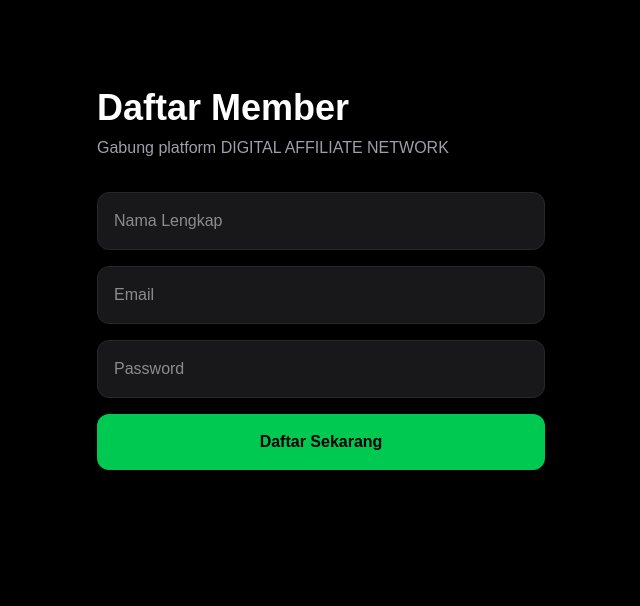
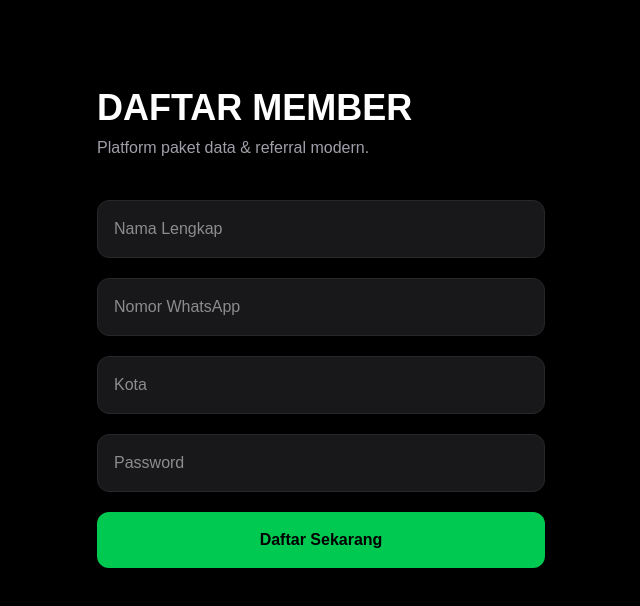
Before and after one commit to ibasnanna-sys/dan-app, a Next.js app: page /register in a window 1280 px wide. Shown: the top 606 px of the page, without its empty margins (319-959 px from the left). Built offline with nearby package versions, Linux system fonts and the light colour scheme; no server answers.

Commit message:
Refactor registration form with new fields

```diff
--- a/src/app/register/page.tsx
+++ b/src/app/register/page.tsx
@@ -4,61 +4,89 @@ import { useState } from "react"
 import { supabase } from "@/lib/supabase"
 
 export default function RegisterPage() {
-  const [name, setName] = useState("")
-  const [email, setEmail] = useState("")
+  const [nama, setNama] = useState("")
+  const [nomorHp, setNomorHp] = useState("")
+  const [kota, setKota] = useState("")
   const [password, setPassword] = useState("")
   const [loading, setLoading] = useState(false)
-  const [message, setMessage] = useState("")
+  const [pesan, setPesan] = useState("")
 
-  async function handleRegister() {
+  async function handleRegister(
+    e: React.FormEvent
+  ) {
+    e.preventDefault()
+
     setLoading(true)
-    setMessage("")
+    setPesan("")
 
-    const { error } = await supabase.auth.signUp({
-      email,
-      password,
-      options: {
-        data: {
-          name,
+    const kodeReferral =
+      "DAN" + Math.floor(Math.random() * 100000)
+
+    const { error } = await supabase
+      .from("users")
+      .insert([
+        {
+          full_name: nama,
+          phone: nomorHp,
+          city: kota,
+          referral_code: kodeReferral,
+          status: "inactive",
         },
-      },
-    })
+      ])
+
+    setLoading(false)
 
     if (error) {
-      setMessage(error.message)
+      setPesan(error.message)
     } else {
-      setMessage("Registrasi berhasil")
+      setPesan("Pendaftaran berhasil 🚀")
+
+      setTimeout(() => {
+        window.location.href = "/dashboard"
+      }, 1000)
     }
-
-    setLoading(false)
   }
 
   return (
     <main className="min-h-screen bg-black text-white p-6">
       <div className="max-w-md mx-auto pt-16">
         <h1 className="text-4xl font-bold mb-2">
-          Daftar Member
+          DAFTAR MEMBER
         </h1>
 
-        <p className="text-zinc-400 mb-8">
-          Gabung platform DIGITAL AFFILIATE NETWORK
+        <p className="text-zinc-400 mb-10">
+          Platform paket data & referral modern.
         </p>
 
-        <div className="space-y-4">
+        <form
+          onSubmit={handleRegister}
+          className="space-y-5"
+        >
           <input
             type="text"
             placeholder="Nama Lengkap"
-            value={name}
-            onChange={(e) => setName(e.target.value)}
-            className="w-full p-4 rounded-xl bg-zinc-900 border border-zinc-800"
+            value={nama}
+            onChange={(e) => setNama(e.target.value)}
+            className="w-full bg-zinc-900 border border-zinc-800 rounded-xl p-4 outline-none"
+            required
           />
 
           <input
-            type="email"
-            placeholder="Email"
-            value={email}
-            onChange={(e) => setEmail(e.target.value)}
-            className="w-full p-4 rounded-xl bg-zinc-900 border border-zinc-800"
+            type="text"
+            placeholder="Nomor WhatsApp"
+            value={nomorHp}
+            onChange={(e) => setNomorHp(e.target.value)}
+            className="w-full bg-zinc-900 border border-zinc-800 rounded-xl p-4 outline-none"
+            required
+          />
+
+          <input
+            type="text"
+            placeholder="Kota"
+            value={kota}
+            onChange={(e) => setKota(e.target.value)}
+            className="w-full bg-zinc-900 border border-zinc-800 rounded-xl p-4 outline-none"
+            required
           />
 
           <input
@@ -66,23 +94,24 @@ export default function RegisterPage() {
             placeholder="Password"
             value={password}
             onChange={(e) => setPassword(e.target.value)}
-            className="w-full p-4 rounded-xl bg-zinc-900 border border-zinc-800"
+            className="w-full bg-zinc-900 border border-zinc-800 rounded-xl p-4 outline-none"
+            required
           />
 
           <button
-            onClick={handleRegister}
+            type="submit"
             disabled={loading}
             className="w-full bg-green-500 text-black font-bold py-4 rounded-xl"
           >
             {loading ? "Loading..." : "Daftar Sekarang"}
           </button>
+        </form>
 
-          {message && (
-            <p className="text-center text-sm text-zinc-300">
-              {message}
-            </p>
-          )}
-        </div>
+        {pesan && (
+          <p className="mt-6 text-center text-sm text-zinc-300">
+            {pesan}
+          </p>
+        )}
       </div>
     </main>
   )
```
